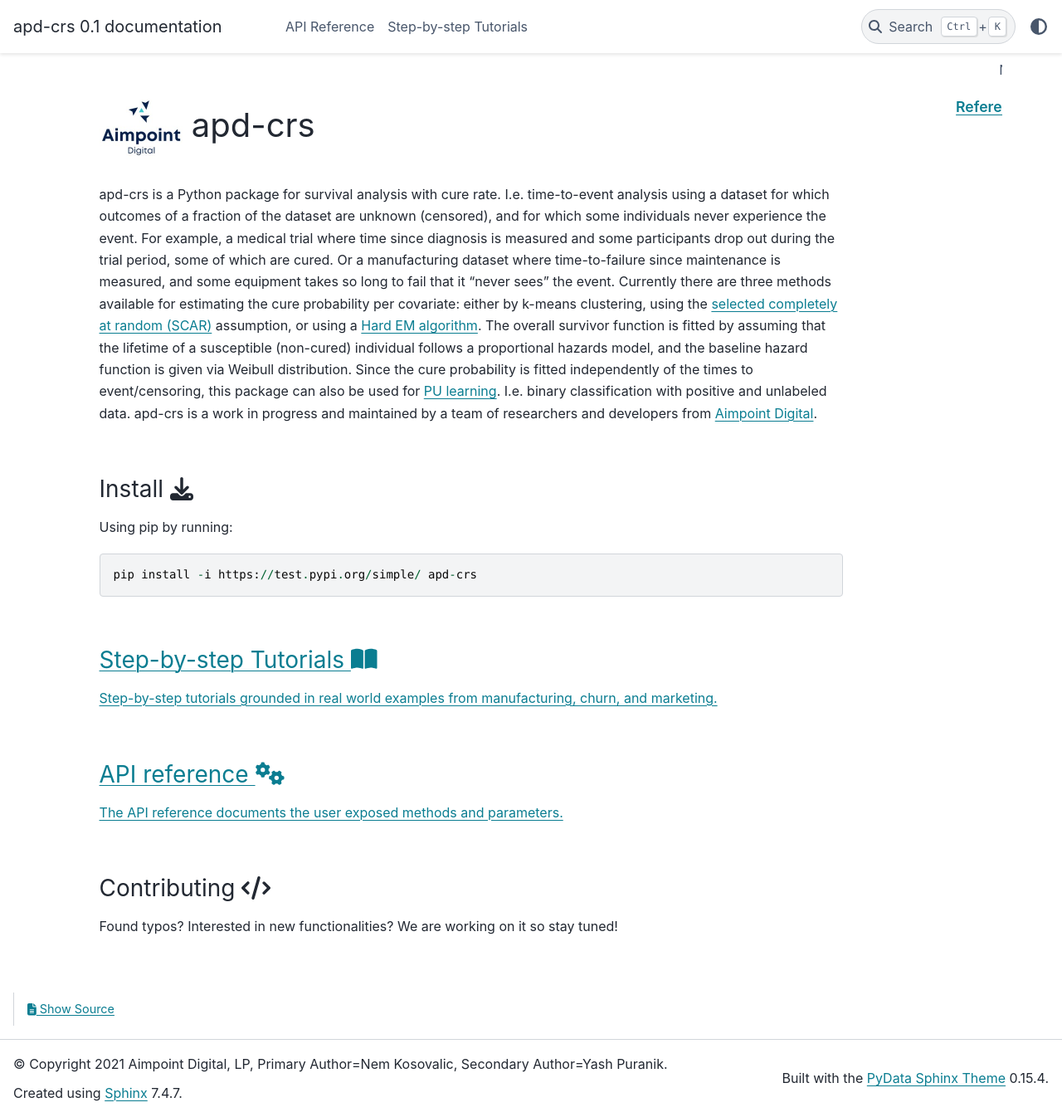
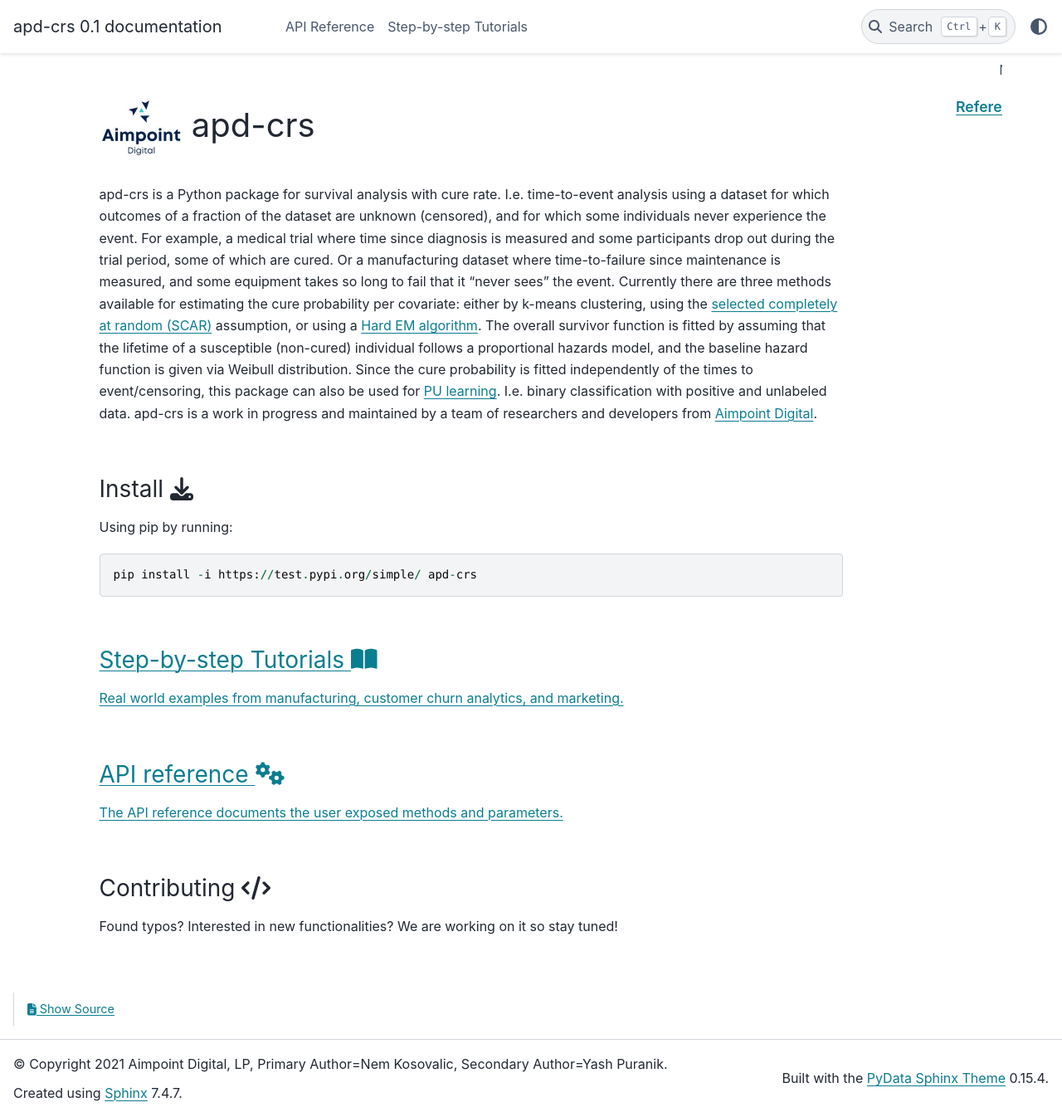
Before and after one commit to Aimpoint-Digital/apd-crs, a Sphinx documentation site: the page built from docs/index.rst, in a window 1280 px wide and 1346 px high. Shown: the whole window at 83% size. Built offline with Sphinx 7.4.7 and the PyData theme 0.15.4, drawn with Linux system fonts in a browser that asks for light colours.

Commit message:
SPHINX: Edited main index page

```diff
--- a/docs/index.rst
+++ b/docs/index.rst
@@ -61,7 +61,7 @@
             <i class="fas fa-book-open tile-icon"></i>
             </h3>
             <div class="tile-desc">
-              <p>Step-by-step tutorials grounded in real world examples from manufacturing, churn, and marketing.</p>
+              <p>Real world examples from manufacturing, customer churn analytics, and marketing.</p>
             </div>
           </a>
         </div>
```
